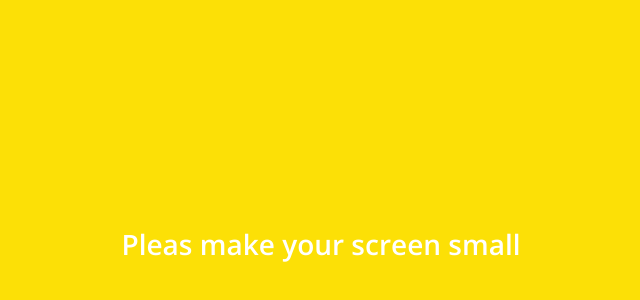
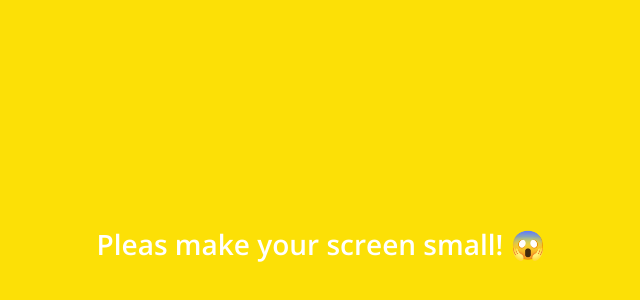
Before and after one commit to devjiwon/kakao-clone-v2.0, a plain HTML site: page index.html in a window 1280 px wide. Shown: the part 156-456 px from the top of the page, without its empty margins (319-959 px from the left). Drawn offline with nearby package versions, Linux system fonts and the light colour scheme.

```diff
--- a/index.html
+++ b/index.html
@@ -92,8 +92,9 @@
             </li>
         </ul>
     </nav>
+
     <div class="bigScreen">
-        <span class="bigScreen__text">Pleas make your screen small</span>
+        <span class="bigScreen__text">Pleas make your screen small! 😱</span>
     </div>
 </body>
 </html>
```
Also changed, not shown: chat.html (+1 -1 lines), find.html (+1 -1 lines), friends.html (+1 -1 lines), more.html (+1 -1 lines), settings.html (+2 -1 lines).
